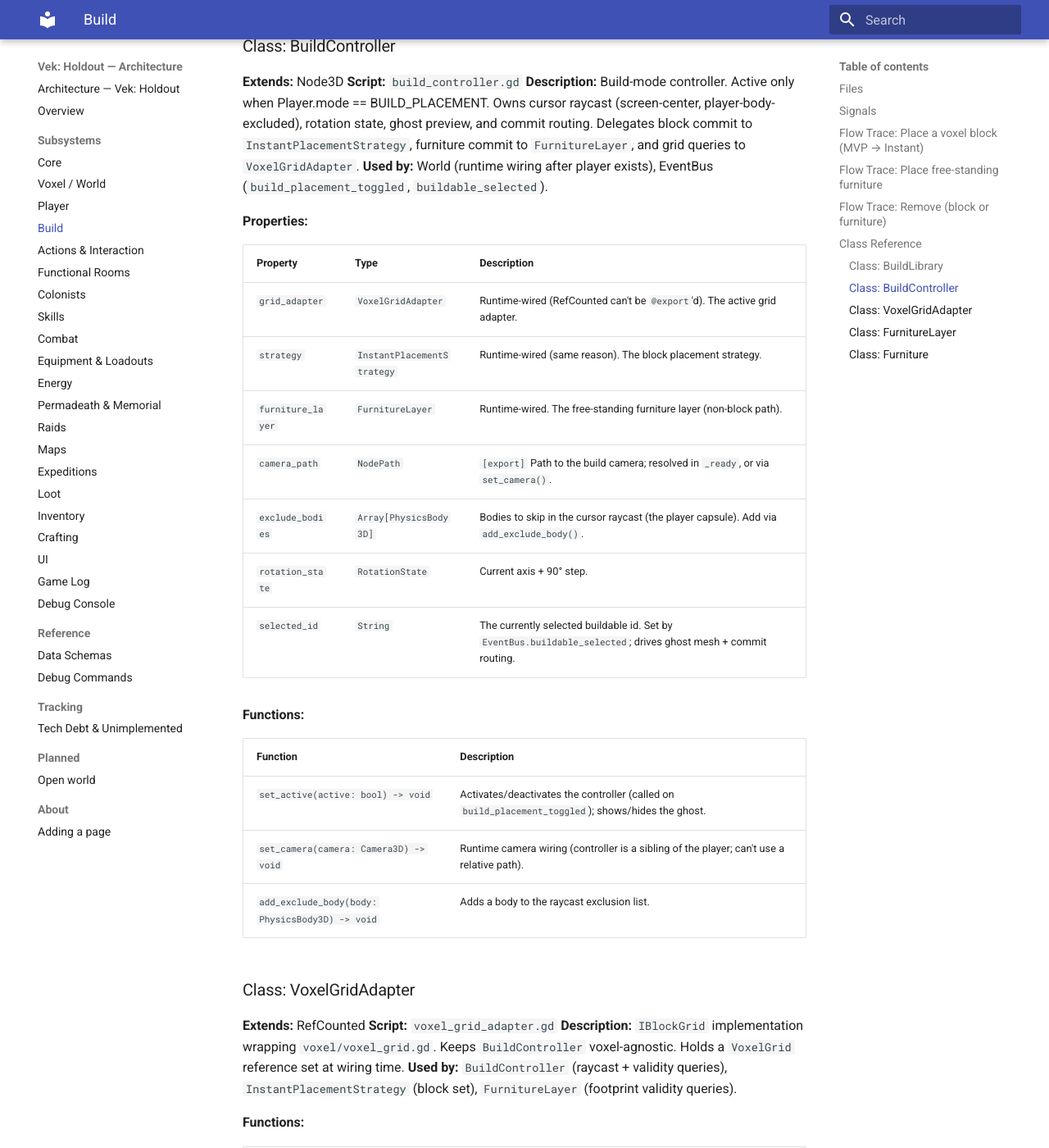
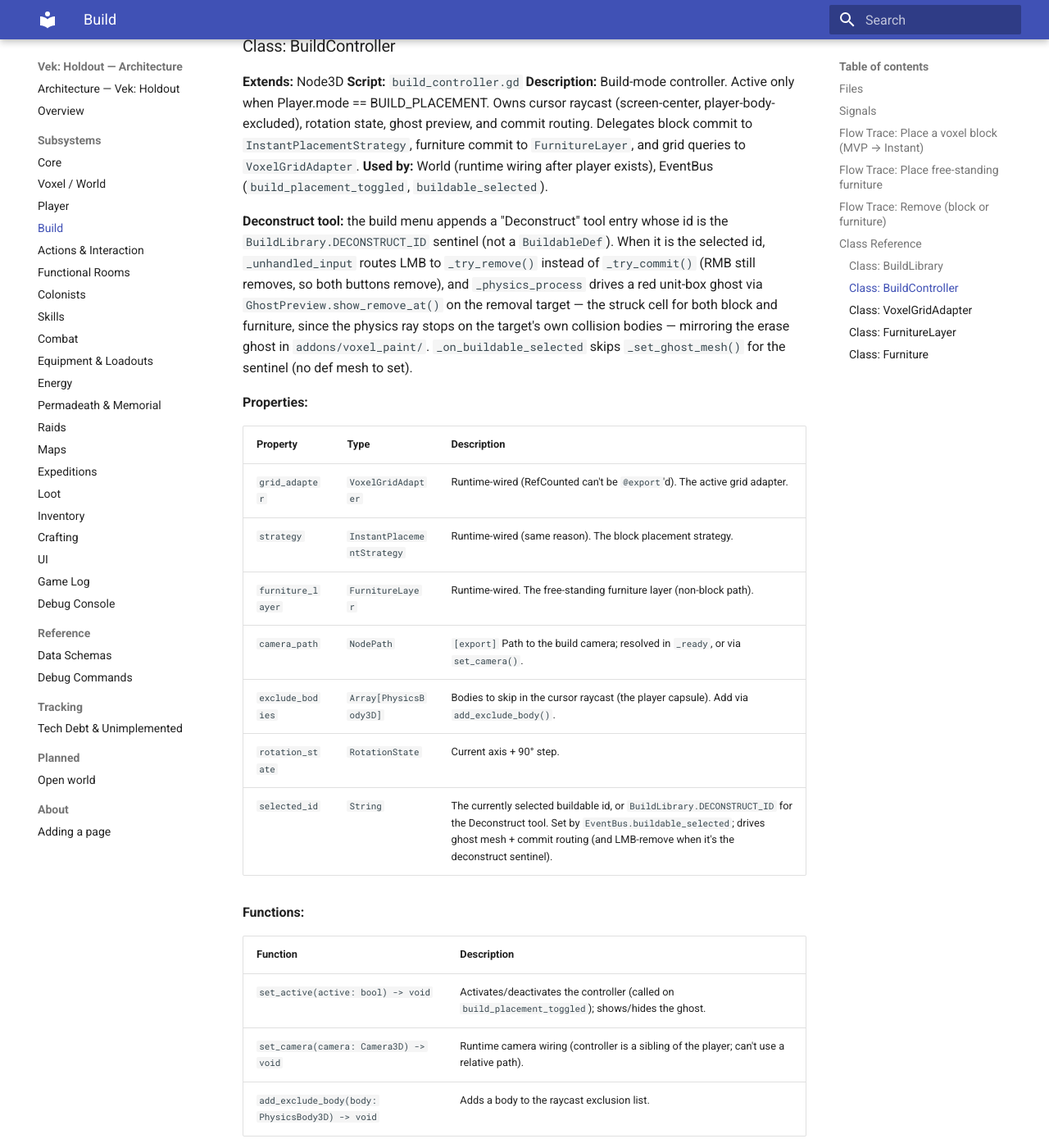
Before and after one commit to gdgonzaga/vek-holdout, an MkDocs documentation site: the page built from docs/architecture/build.md, in a window 1280 px wide and 1400 px high, scrolled down 5481 px. Shown: the whole window at 82% size. Built offline with MkDocs 1.6.1 and Material for MkDocs 9.7.7, drawn with Linux system fonts in a browser that asks for light colours.

Commit message:
feat(build): add Deconstruct tool with red removal ghost (WIP)
Adds a "Deconstruct" tool entry to the build menu (BuildLibrary.DECONSTRUCT_ID
sentinel, not a BuildableDef). When selected, LMB routes to _try_remove() (RMB
still removes), and a red unit-box ghost (GhostPreview.show_remove_at) previews
the removal target, mirroring the addons/voxel_paint/ erase ghost.

- build_library: DECONSTRUCT_ID + is_deconstruct()
- ghost_preview: show_remove_at() + default unit-box mesh capture, half-cell
  centered so the centered BoxMesh aligns with the target cell
- build_menu_entry: setup_tool(id,label,icon) primitive overload
- build_menu: append the Deconstruct tool entry (always available, not unlock-gated)
- build_controller: LMB->remove routing, red ghost on the struck cell, skip ghost
  mesh for the sentinel; furniture removal targets the struck cell (was struck+
  normal, stale "no collision body" assumption)
- furniture_layer: fix BuildBody box-collider cast (CollisionObject3D ->
  CollisionShape3D) so the cell-aligned box is actually configured, making
  furniture reliably targetable by the removal ray
- build.md: document the Deconstruct tool

Known issue (WIP): furniture authored via the map authoring tool leaves its
marker PreviewMesh behind when deconstructed — SpawnHelpers replays the marker
into FurnitureLayer.spawn() but the marker node (with its editor preview mesh)
persists under SpawnPoints at runtime. In-game-placed furniture removes cleanly.

```diff
--- a/docs/architecture/build.md
+++ b/docs/architecture/build.md
@@ -106,6 +106,8 @@ Build placement has no same-scene signals — the controller calls strategies/la
 **Description:** Build-mode controller. Active only when Player.mode == BUILD_PLACEMENT. Owns cursor raycast (screen-center, player-body-excluded), rotation state, ghost preview, and commit routing. Delegates block commit to `InstantPlacementStrategy`, furniture commit to `FurnitureLayer`, and grid queries to `VoxelGridAdapter`.
 **Used by:** World (runtime wiring after player exists), EventBus (`build_placement_toggled`, `buildable_selected`).
 
+**Deconstruct tool:** the build menu appends a "Deconstruct" tool entry whose id is the `BuildLibrary.DECONSTRUCT_ID` sentinel (not a `BuildableDef`). When it is the selected id, `_unhandled_input` routes LMB to `_try_remove()` instead of `_try_commit()` (RMB still removes, so both buttons remove), and `_physics_process` drives a red unit-box ghost via `GhostPreview.show_remove_at()` on the removal target — the struck cell for both block and furniture, since the physics ray stops on the target's own collision bodies — mirroring the erase ghost in `addons/voxel_paint/`. `_on_buildable_selected` skips `_set_ghost_mesh()` for the sentinel (no def mesh to set).
+
 **Properties:**
 
 | Property | Type | Description |
@@ -116,7 +118,7 @@ Build placement has no same-scene signals — the controller calls strategies/la
 | `camera_path` | `NodePath` | `[export]` Path to the build camera; resolved in `_ready`, or via `set_camera()`. |
 | `exclude_bodies` | `Array[PhysicsBody3D]` | Bodies to skip in the cursor raycast (the player capsule). Add via `add_exclude_body()`. |
 | `rotation_state` | `RotationState` | Current axis + 90° step. |
-| `selected_id` | `String` | The currently selected buildable id. Set by `EventBus.buildable_selected`; drives ghost mesh + commit routing. |
+| `selected_id` | `String` | The currently selected buildable id, or `BuildLibrary.DECONSTRUCT_ID` for the Deconstruct tool. Set by `EventBus.buildable_selected`; drives ghost mesh + commit routing (and LMB-remove when it's the deconstruct sentinel). |
 
 **Functions:**
 
```
Also changed, not shown: 6 other files.
